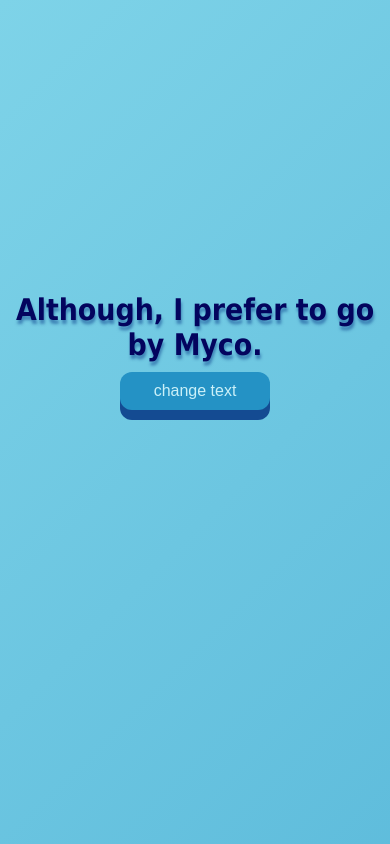
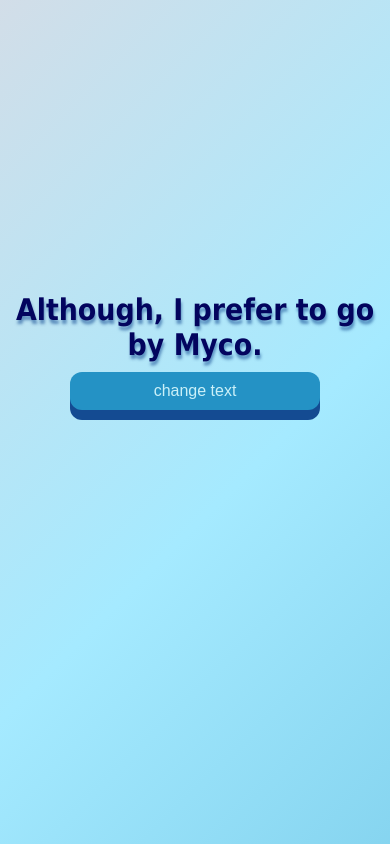
Before and after one commit to mjs001/coding-challenge, a plain HTML site: page Tasks/task4/index.html in a window 390 px wide. Both pictures are taken after a click on the button "change text". Drawn offline with Linux system fonts and the light colour scheme.

Commit message:
updated css and organized code better

```diff
--- a/Tasks/task4/changeHeader.js
+++ b/Tasks/task4/changeHeader.js
@@ -1,8 +1,12 @@
 let clicked = false;
+const header = document.getElementById("editable-header");
+const button = document.getElementById("edit-btn");
 
-const changeHeader = () => {
+button.addEventListener("click", function(e) {
   clicked = !clicked;
-  const header = document.getElementById("editable-header");
   const headerText = clicked ? "Although, I prefer to go by Myco." : "Hello, my name is Miriam.";
+  header.classList.remove("focus");
+  void header.offsetWidth;
   header.textContent = headerText;
-}
+  header.classList.add("focus");
+})
--- a/Tasks/task4/index.html
+++ b/Tasks/task4/index.html
@@ -7,15 +7,13 @@
   <link rel="stylesheet" href="./styles/main.css">
   <link rel="stylesheet" href="./styles/editButton.css">
   <link rel="stylesheet" href="./styles/animatedBackground.css">
-
+  <link rel="stylesheet" href="./styles/textTransition.css">
 </head>
 <body>
   <div class="content">
-    <h1 id="editable-header">Hello, my name is Miriam.</h1>
-    <button class="edit-btn" onclick="changeHeader()"><span class="front">change text</span></button>
+    <h1 id="editable-header" class="focus">Hello, my name is Miriam.</h1>
+    <button id="edit-btn"><span class="front">change text</span></button>
     <script src="changeHeader.js"></script>
   </div>
-
-
 </body>
 </html>
--- a/Tasks/task4/styles/animatedBackground.css
+++ b/Tasks/task4/styles/animatedBackground.css
@@ -1,8 +1,8 @@
 body {
-  background: -webkit-linear-gradient(-45deg, #48ACD3, #6CC6E1, #90E0EF, #CAF0F8);
-  background: -moz-linear-gradient(-45deg, #48ACD3, #6CC6E1, #90E0EF, #CAF0F8);
-  background: -o-linear-gradient(-45deg, #48ACD3, #6CC6E1, #90E0EF, #CAF0F8);
-  background: linear-gradient(-45deg, #48ACD3, #6CC6E1, #90E0EF, #CAF0F8);
+  background: -webkit-linear-gradient(-45deg, #4eaed4, #a5eaff, hsl(0, 100%, 91%), #fc8888);
+  background: -moz-linear-gradient(-45deg, #4eaed4, #a5eaff, hsl(0, 100%, 91%), #fc8888);
+  background: -o-linear-gradient(-45deg, #4eaed4, #a5eaff, hsl(0, 100%, 91%), #fc8888);
+  background: linear-gradient(-45deg, #4eaed4, #a5eaff, hsl(0, 100%, 91%), #fc8888);
   background-size: 400% 400%;
   -webkit-animation: gradient 15s ease infinite;
   -moz-animation: gradient 15s ease infinite;
--- a/Tasks/task4/styles/editButton.css
+++ b/Tasks/task4/styles/editButton.css
@@ -1,4 +1,4 @@
-.edit-btn {
+#edit-btn {
   display: -webkit-flex;
   display: -ms-flexbox;
   display: flex;
@@ -29,7 +29,7 @@
   text-align: center;
 }
 
-.edit-btn:active .front {
+#edit-btn:active .front {
   -webkit-transform: translateY(-3px);
   -ms-transform: translateY(-3px);
   transform: translateY(-3px);
@@ -50,7 +50,6 @@
     max-width: 150px;
   }
   .front {
-    width: 100%;
     padding: 10px;
     font-size: 16px;
   }
--- /dev/null
+++ b/Tasks/task4/styles/textTransition.css
@@ -0,0 +1,30 @@
+.focus {
+	-webkit-animation: focus .8s cubic-bezier(0.550, 0.085, 0.680, 0.530) both;
+	animation: focus .8s cubic-bezier(0.550, 0.085, 0.680, 0.530) both;
+}
+
+ @-webkit-keyframes focus {
+  0% {
+    -webkit-filter: blur(12px);
+    filter: blur(12px);
+    opacity: 0;
+  }
+  100% {
+    -webkit-filter: blur(0px);
+    filter: blur(0px);
+    opacity: 1;
+  }
+}
+
+@keyframes focus {
+  0% {
+    -webkit-filter: blur(12px);
+    filter: blur(12px);
+    opacity: 0;
+  }
+  100% {
+    -webkit-filter: blur(0px);
+    filter: blur(0px);
+    opacity: 1;
+  }
+}
```
